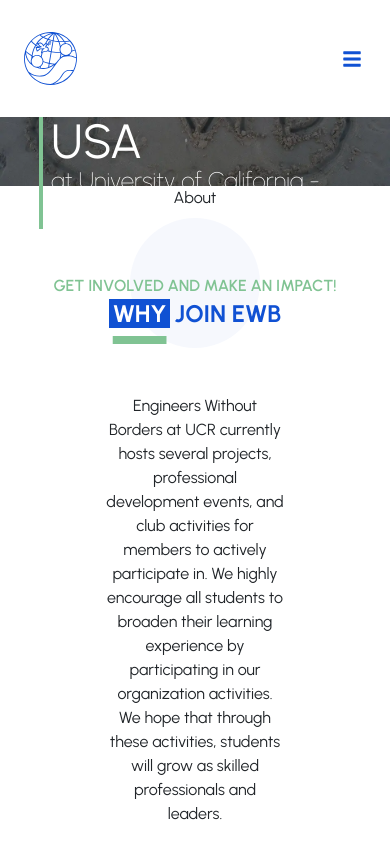
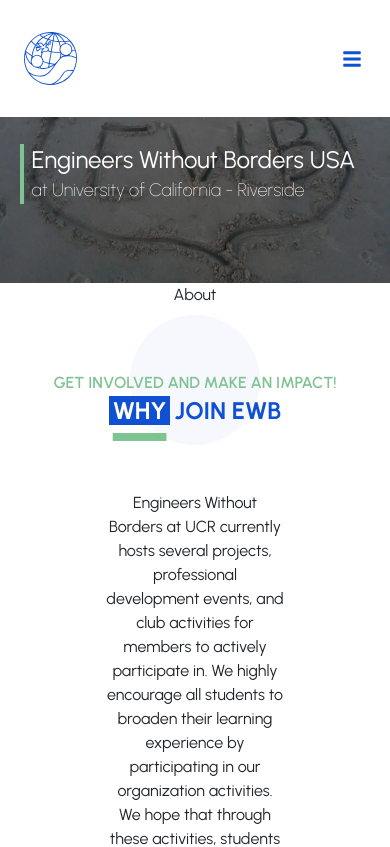
Before and after one commit to acm-ucr/ewb-website, a Next.js app: page / in a window 390 px wide. Shown: the top 847 px of the page. Built offline with nearby package versions, Linux system fonts and the light colour scheme.

Commit message:
Landing page now responsive on most mobile phones

```diff
--- a/src/components/home/Landing.jsx
+++ b/src/components/home/Landing.jsx
@@ -6,11 +6,13 @@ const Landing = () => {
       <img
         src={landing.src}
         alt="landing img"
-        className="w-full object-cover aspect-[16/5] "
+        className="w-full object-cover aspect-[16/9] md:aspect-[16/5] "
       />
-      <div className="left-[10%] absolute border-l-4 border-ewb-green pl-2">
-        <div className="text-5xl text-white">Engineers Without Borders USA</div>
-        <div className="text-2xl font-thin text-white">
+      <div className="left-[5%] md:left-[10%] absolute border-l-4 border-ewb-green pl-2">
+        <div className="text-2xl md:text-4xl text-white">
+          Engineers Without Borders USA
+        </div>
+        <div className="text-lg md:text-2xl font-thin text-white">
           at University of California - Riverside
         </div>
       </div>
```
